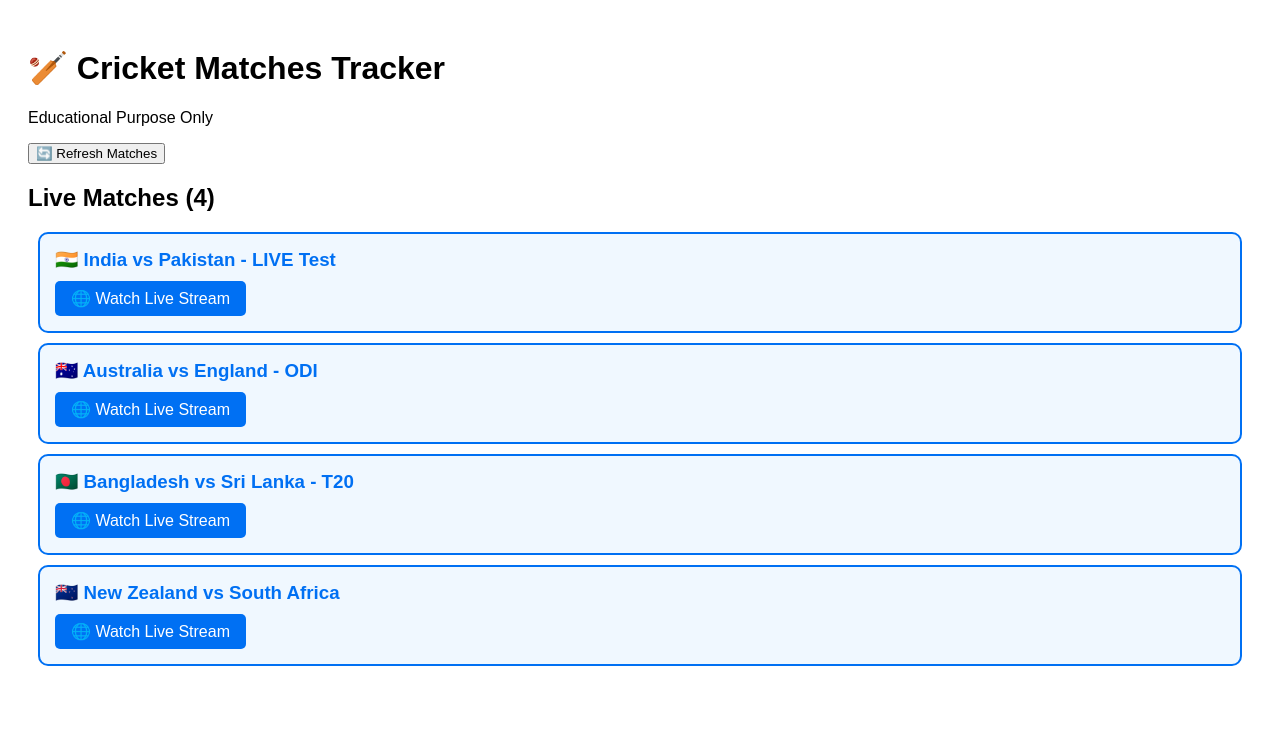
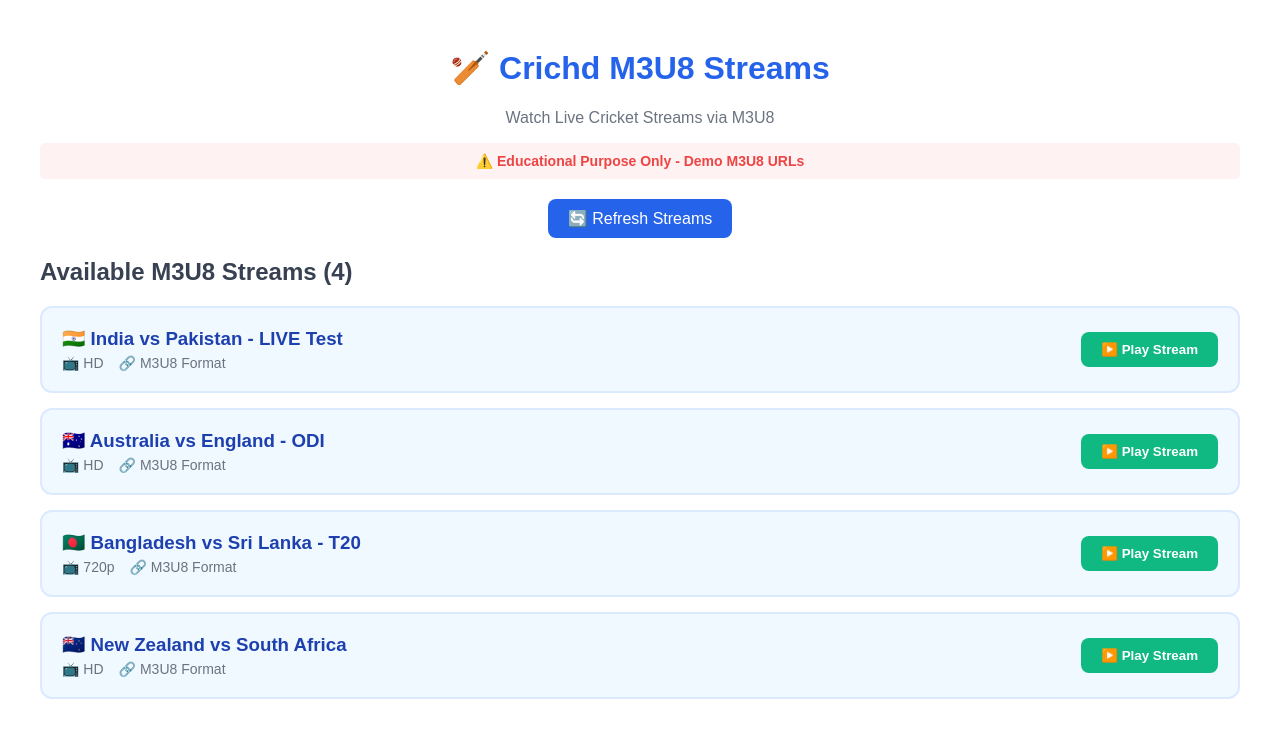
Before and after one commit to Samjo1985/crichd-tracker, a Next.js app: page / in a window 1280 px wide. Shown: the top 738 px of the page. Built offline with nearby package versions, Linux system fonts and the light colour scheme.

Commit message:
Implement video player for live cricket streams
Added video streaming functionality with error handling and backup stream support.

```diff
--- a/pages/index.js
+++ b/pages/index.js
@@ -1,16 +1,17 @@
-import { useState, useEffect } from 'react';
+import { useState, useEffect, useRef } from 'react';
 
 export default function Home() {
   const [matches, setMatches] = useState([]);
   const [loading, setLoading] = useState(false);
+  const [selectedMatch, setSelectedMatch] = useState(null);
+  const [playerError, setPlayerError] = useState(false);
+  const videoRef = useRef(null);
 
   const fetchMatches = async () => {
     setLoading(true);
     try {
-      console.log('Fetching matches from API...');
       const response = await fetch('/api/matches');
       const data = await response.json();
-      console.log('API Response:', data);
 
       if (data.success) {
         setMatches(data.data);
@@ -22,54 +23,262 @@
     }
   };
 
-  // Load matches on page load
+  const playStream = (match) => {
+    setSelectedMatch(match);
+    setPlayerError(false);
+  };
+
+  const closePlayer = () => {
+    setSelectedMatch(null);
+    setPlayerError(false);
+    // Stop video playback
+    if (videoRef.current) {
+      videoRef.current.pause();
+      videoRef.current.src = '';
+    }
+  };
+
+  const handleVideoError = () => {
+    setPlayerError(true);
+    console.error('Video playback failed');
+  };
+
+  const tryBackupStream = () => {
+    if (selectedMatch && selectedMatch.backupUrl) {
+      setPlayerError(false);
+      // This will trigger a re-render with backup URL
+      const updatedMatch = { ...selectedMatch, m3u8Url: selectedMatch.backupUrl };
+      setSelectedMatch(updatedMatch);
+    }
+  };
+
   useEffect(() => {
     fetchMatches();
   }, []);
 
   return (
-    <div style={{ padding: 20, fontFamily: 'Arial' }}>
-      <h1>🏏 Cricket Matches Tracker</h1>
-      <p>Educational Purpose Only</p>
+    <div style={{ padding: 20, fontFamily: 'Arial', maxWidth: 1200, margin: '0 auto' }}>
+      <h1 style={{ color: '#2563eb', textAlign: 'center' }}>🏏 Crichd M3U8 Streams</h1>
+      <p style={{ textAlign: 'center', color: '#6b7280' }}>Watch Live Cricket Streams via M3U8</p>
+      <p style={{ textAlign: 'center', fontSize: '14px', color: '#ef4444', background: '#fef2f2', padding: 10, borderRadius: 5 }}>
+        <strong>⚠️ Educational Purpose Only - Demo M3U8 URLs</strong>
+      </p>
 
-      <button onClick={fetchMatches} disabled={loading}>
-        {loading ? '🔄 Loading...' : '🔄 Refresh Matches'}
+      {/* M3U8 VIDEO PLAYER */}
+      {selectedMatch && (
+        <div style={{
+          position: 'fixed',
+          top: 0,
+          left: 0,
+          right: 0,
+          bottom: 0,
+          background: 'rgba(0,0,0,0.95)',
+          zIndex: 1000,
+          padding: 20,
+          display: 'flex',
+          flexDirection: 'column'
+        }}>
+          <div style={{
+            background: '#1f2937',
+            borderRadius: 12,
+            padding: 20,
+            flex: 1,
+            display: 'flex',
+            flexDirection: 'column',
+            maxWidth: 1200,
+            margin: '0 auto',
+            width: '100%'
+          }}>
+            {/* Player Header */}
+            <div style={{ display: 'flex', justifyContent: 'space-between', alignItems: 'center', marginBottom: 15 }}>
+              <h2 style={{ color: 'white', margin: 0, fontSize: '1.5em' }}>
+                📺 {selectedMatch.title}
+              </h2>
+              <button
+                onClick={closePlayer}
+                style={{
+                  background: '#ef4444',
+                  color: 'white',
+                  border: 'none',
+                  borderRadius: '50%',
+                  width: 40,
+                  height: 40,
+                  cursor: 'pointer',
+                  fontSize: '18px',
+                  display: 'flex',
+                  alignItems: 'center',
+                  justifyContent: 'center'
+                }}
+              >
+                ✕
               </button>
+            </div>
 
-      <h2>Live Matches ({matches.length})</h2>
+            {/* Video Player */}
+            <div style={{
+              flex: 1,
+              background: '#000',
+              borderRadius: 8,
+              position: 'relative',
+              minHeight: 400
+            }}>
+              {playerError ? (
+                <div style={{
+                  display: 'flex',
+                  flexDirection: 'column',
+                  alignItems: 'center',
+                  justifyContent: 'center',
+                  height: '100%',
+                  color: 'white',
+                  textAlign: 'center',
+                  padding: 20
+                }}>
+                  <div style={{ fontSize: '48px', marginBottom: 20 }}>❌</div>
+                  <h3 style={{ color: '#ef4444', marginBottom: 10 }}>Stream Unavailable</h3>
+                  <p style={{ marginBottom: 20 }}>The M3U8 stream cannot be played. This could be due to:</p>
+                  <ul style={{ textAlign: 'left', marginBottom: 20 }}>
+                    <li>Stream URL not accessible</li>
+                    <li>CORS restrictions</li>
+                    <li>Stream offline</li>
+                  </ul>
 
-      {matches.map((match, index) => (
-        <div key={index} style={{
-          border: '2px solid #0070f3',
-          padding: 15,
-          margin: 10,
-          borderRadius: 10,
-          background: '#f0f8ff'
+                  <div style={{ display: 'flex', gap: 10 }}>
+                    {selectedMatch.backupUrl && (
+                      <button
+                        onClick={tryBackupStream}
+                        style={{
+                          padding: '10px 20px',
+                          background: '#10b981',
+                          color: 'white',
+                          border: 'none',
+                          borderRadius: 8,
+                          cursor: 'pointer'
+                        }}
+                      >
+                        🔄 Try Backup Stream
+                      </button>
+                    )}
+                    <button
+                      onClick={closePlayer}
+                      style={{
+                        padding: '10px 20px',
+                        background: '#6b7280',
+                        color: 'white',
+                        border: 'none',
+                        borderRadius: 8,
+                        cursor: 'pointer'
+                      }}
+                    >
+                      ← Back to List
+                    </button>
+                  </div>
+                </div>
+              ) : (
+                <video
+                  ref={videoRef}
+                  key={selectedMatch.m3u8Url} // Force re-render when URL changes
+                  controls
+                  autoPlay
+                  style={{
+                    width: '100%',
+                    height: '100%',
+                    borderRadius: 8
+                  }}
+                  onError={handleVideoError}
+                >
+                  <source src={selectedMatch.m3u8Url} type="application/x-mpegURL" />
+                  <source src={selectedMatch.m3u8Url} type="video/mp4" />
+                  Your browser does not support the video tag.
+                </video>
+              )}
+            </div>
+
+            {/* Player Info */}
+            <div style={{ marginTop: 15, color: '#9ca3af', fontSize: '14px' }}>
+              <p>Stream Quality: <strong>{selectedMatch.quality}</strong></p>
+              <p>Format: <strong>M3U8 (HLS)</strong></p>
+              {!playerError && (
+                <p>Status: <strong style={{ color: '#10b981' }}>▶️ Playing</strong></p>
+              )}
+            </div>
+          </div>
+        </div>
+      )}
+
+      {/* MATCHES LIST */}
+      <div style={{ textAlign: 'center', margin: '20px 0' }}>
+        <button
+          onClick={fetchMatches}
+          disabled={loading}
+          style={{
+            padding: '10px 20px',
+            background: '#2563eb',
+            color: 'white',
+            border: 'none',
+            borderRadius: 8,
+            cursor: 'pointer',
+            fontSize: '16px'
+          }}
+        >
+          {loading ? '🔄 Loading...' : '🔄 Refresh Streams'}
+        </button>
+      </div>
+
+      <h2 style={{ color: '#374151' }}>Available M3U8 Streams ({matches.length})</h2>
+
+      {matches.length > 0 ? (
+        <div style={{ display: 'grid', gap: 15 }}>
+          {matches.map((match) => (
+            <div key={match.id} style={{
+              border: '2px solid #dbeafe',
+              padding: 20,
+              borderRadius: 12,
+              background: '#f0f9ff',
+              display: 'flex',
+              justifyContent: 'space-between',
+              alignItems: 'center'
             }}>
-          <h3 style={{ color: '#0070f3', margin: 0 }}>
+              <div style={{ flex: 1 }}>
+                <h3 style={{ color: '#1e40af', margin: '0 0 5px 0' }}>
                   {match.title}
                 </h3>
-          <a
-            href={match.url}
-            target="_blank"
-            rel="noopener noreferrer"
+                <div style={{ display: 'flex', gap: 15, fontSize: '14px', color: '#6b7280' }}>
+                  <span>📺 {match.quality}</span>
+                  <span>🔗 M3U8 Format</span>
+                </div>
+              </div>
+
+              <button
+                onClick={() => playStream(match)}
                 style={{
-              display: 'inline-block',
-              padding: '8px 16px',
-              background: '#0070f3',
+                  padding: '10px 20px',
+                  background: '#10b981',
                   color: 'white',
-              textDecoration: 'none',
-              borderRadius: 5,
-              marginTop: 10
+                  border: 'none',
+                  borderRadius: 8,
+                  cursor: 'pointer',
+                  fontWeight: 'bold',
+                  whiteSpace: 'nowrap'
                 }}
               >
-            🌐 Watch Live Stream
-          </a>
+                ▶️ Play Stream
+              </button>
             </div>
           ))}
+        </div>
+      ) : (
+        !loading && (
+          <div style={{ textAlign: 'center', padding: 40, color: '#6b7280' }}>
+            <p>No M3U8 streams currently available</p>
+            <p>Click "Refresh Streams" to try again</p>
+          </div>
+        )
+      )}
 
-      {matches.length === 0 && !loading && (
-        <p>No matches currently available</p>
+      {loading && (
+        <div style={{ textAlign: 'center', padding: 40 }}>
+          <p>Loading M3U8 streams...</p>
+        </div>
       )}
     </div>
   );
```
Lines whose indentation alone changed are shown as unchanged.
